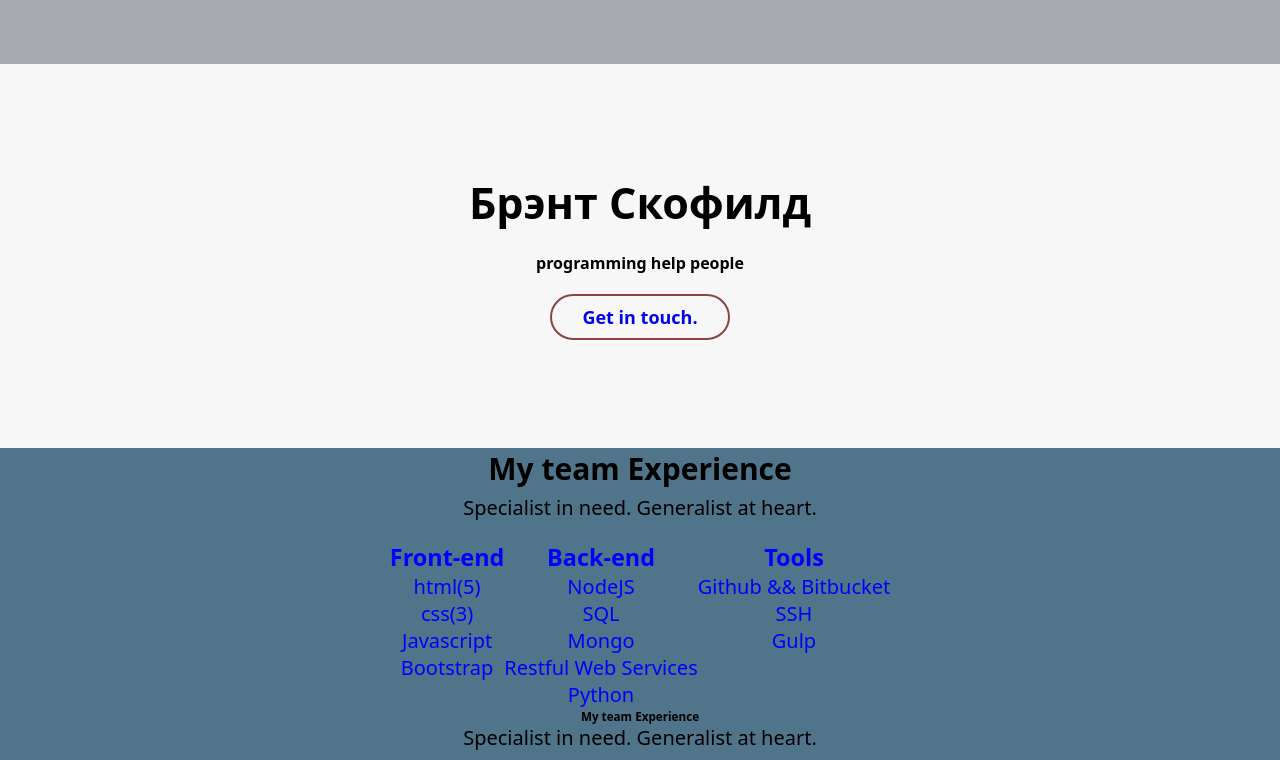
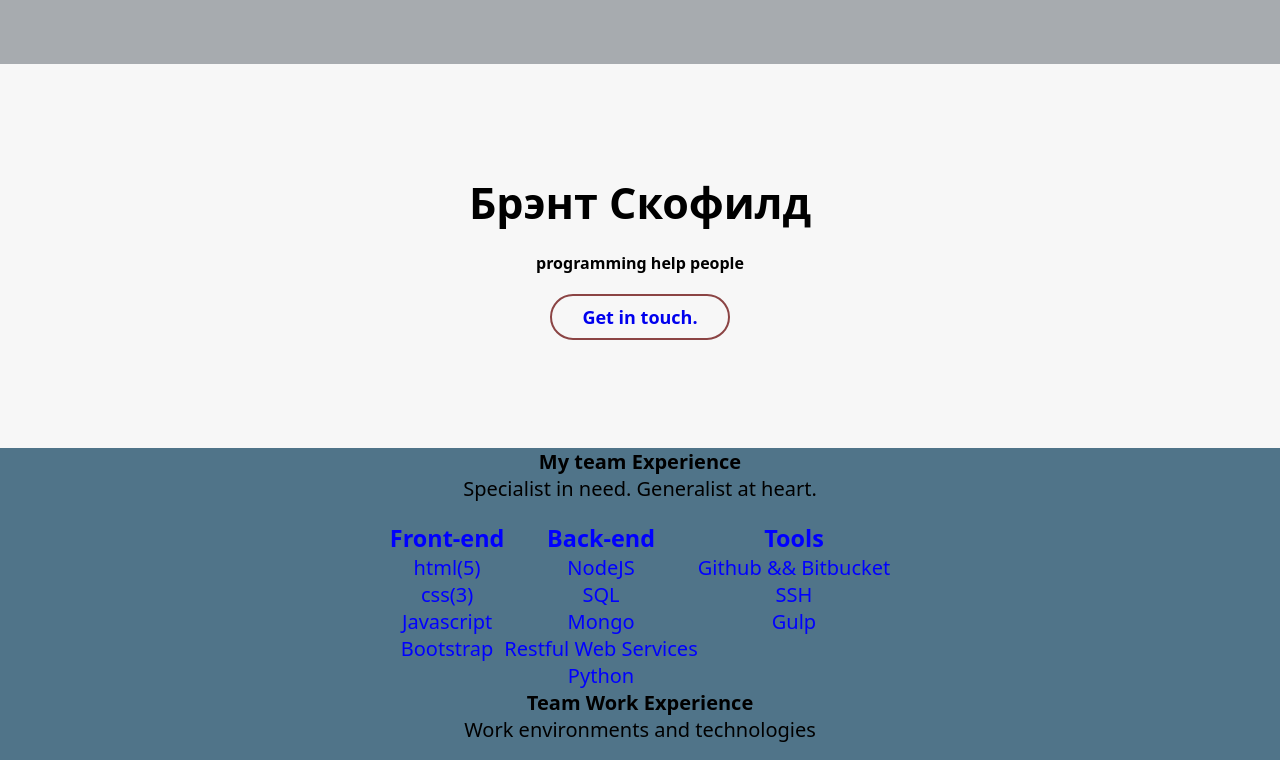
Before and after one commit to Brentskofield/1stsolo, a plain HTML site: page Index.html in a window 1280 px wide. Shown: the part 32-792 px from the top of the page. Drawn offline with Linux system fonts and the light colour scheme.

Commit message:
data arrangement

```diff
--- a/Index.html
+++ b/Index.html
@@ -23,11 +23,11 @@
     </header>
 <!-- ----------------------------------------------------------------------------------------- -->
       <main>
-        <!-- Heading class   -->
-        <h3 class="experience-heading">My team Experience </h3>
+        <!-- Heading class  ALLOW FUTURE MODIFICATION OF HEADINGS WITHIN THE MAIN SECTION   -->
+        <h1 class="my-team-experience-heading">My team Experience </h1>
           <p> Specialist in need. Generalist at heart. </p>
 
-          <!-- experience class  - items  -->
+  <!-- ------------------ Experience SECTION/CLASS  - items  -------------------------------------------------->
         <section class="experience-items">
          <div class="front-end">
            <h3>Front-end</h3>
@@ -38,7 +38,7 @@
 						<li>Bootstrap</li>
 					</ul>
         </div>
-         <!-- second section  -->
+  <!-- -------------------1ST EXPERIENCE-FRACTION - BACK END ------------------------------ -->
           <div class="Back-end">
             <h3>Back-end</h3>
             <ul>
@@ -49,7 +49,7 @@
               <li>Python</li>
             </ul>
         </div>
-        <!-- third section  -->
+  <!---------------------- 2ND EXPERIENCE-FRACTION - TOOLS --------------------- -->
         <div class="tool">
 					<h3>Tools</h3>
 					<ul>
@@ -60,9 +60,9 @@
           </div>
           </section>
 
-          <!-- work experience headings class   -->
-          <h3 class="work-experience-heading">My team Experience </h3>
-          <p> Specialist in need. Generalist at heart. </p>
+          <!-- WORK Experience - Headings Class     -->
+          <h1 class="work-experience-heading">Team Work Experience  </h1>
+          <p> Work environments and technologies  </p>
 
           <!-- work items  -->
         <section class="work"></section>
```
